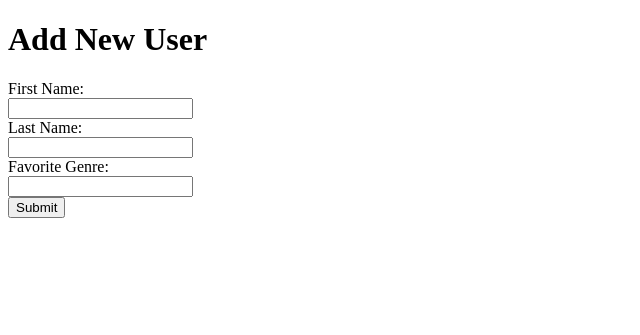
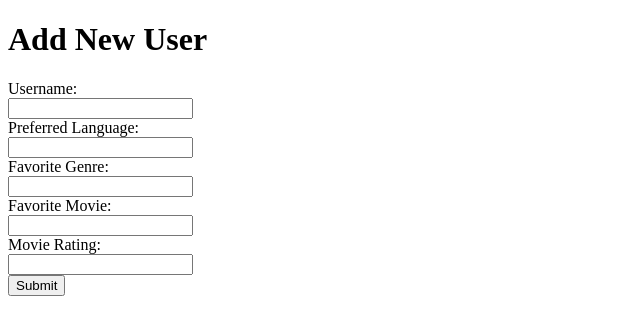
Before and after one commit to Anavailableuserna/CS178_Project1, a Flask app: page /add-user in a window 1280 px wide. Shown: the top 335 px of the page, without its empty margins (0-640 px from the left). Run offline with Flask 3, Linux system fonts and the light colour scheme.

Commit message:
completed add_user

```diff
--- a/UserInterface.py
+++ b/UserInterface.py
@@ -7,7 +7,7 @@ dynamodb = boto3.resource('dynamodb', region_name="us-east-1")
 table = dynamodb.Table(TABLE_NAME)
 
 
-def create_user(name, language, genre, movies, rating):
+def create_user(name, language, genre, movie, rating):
     try:
 
         table.put_item(
@@ -15,11 +15,10 @@ def create_user(name, language, genre, movies, rating):
                 'Username': name,
                 'Preferred_Language' : language,
                 'Favorite_Genre' : genre,
-                'Movies_Watched' : movies,
-                'Ratings' : ratinglist
+                'Favorite_Movie' : movie,
+                'Ratings' : rating
                 }
             )
-        print("creating a movie")
     except:
         flash("There was an error when creating the user", 'failure')
         return
--- a/flaskapp.py
+++ b/flaskapp.py
@@ -19,10 +19,12 @@ def add_user():
     if request.method == 'POST':
         # Extract form data
         name = request.form['name']
+        language = request.form['language']
         genre = request.form['genre']
+        movie = request.form['movie']
+        rating = request.form['rating']
 
-        create_user(name, )
-        print("Name:", name, ":", "Favorite Genre:", genre)
+        create_user(name, language, genre, movie, rating)
 
         flash('User added successfully!', 'success')  # 'success' is a category; makes a green banner at the top
         # Redirect to home page or another page upon successful submission
--- a/templates/add_user.html
+++ b/templates/add_user.html
@@ -6,13 +6,18 @@
 <body>
     <h1>Add New User</h1>
     <form action="{{ url_for('add_user') }}" method="post">
-        <label for="first name">First Name:</label><br>
-        <input type="text" id="first name" name="first name" required><br>
-        <label for="last name">Last Name:</label><br>
-        <input type="text" id="last name" name="last name" required><br>
+        <label for="username">Username:</label><br>
+        <input type="text" id="username" name="username" required><br>
+        <label for="language">Preferred Language:</label><br>
+        <input type="text" id="language" name="language" required><br>
         <label for="genre">Favorite Genre:</label><br>
         <input type="text" id="genre" name="genre" required><br>
+        <label for="movie">Favorite Movie:</label><br>
+        <input type="text" id="movie" name="movie" required><br>
+        <label for="rating">Movie Rating:</label><br>
+        <input type="text" id="rating" name="rating" required><br>
         <input type="submit" value="Submit">
+
     </form>
 </body>
 </html>
```
